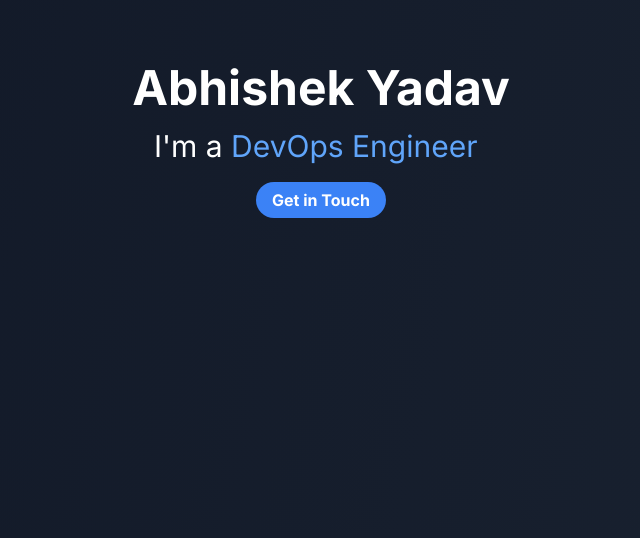
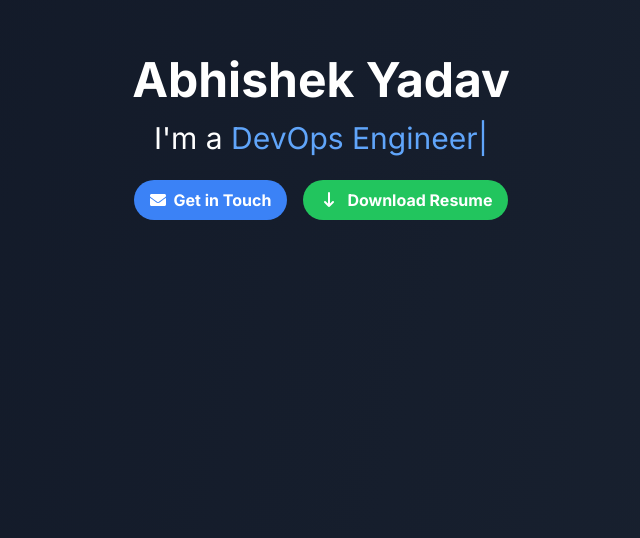
Before and after one commit to iam-abhishek-yadav/portfolio, a Next.js app: page / in a window 1280 px wide. Shown: the part 262-800 px from the top of the page, without its empty margins (319-959 px from the left). Built offline with nearby package versions, Linux system fonts and the light colour scheme.

Commit message:
clean code and remove extra components

```diff
--- a/app/page.tsx
+++ b/app/page.tsx
@@ -1,12 +1,10 @@
 import About from "@/components/About"
 import Blog from "@/components/Blog"
 import Certifications from "@/components/Certification"
-import Contact from "@/components/Contact"
 import Experience from "@/components/Experience"
 import Hero from "@/components/Hero"
 import Profiles from "@/components/Profiles"
 // import Projects from "@/components/Projects"
-import Resume from "@/components/Resume"
 import Skills from "@/components/Skills"
 import type { Metadata } from "next"
 
@@ -27,8 +25,6 @@ export default function Home() {
 			<Certifications />
 			<Profiles />
 			<Blog />
-			<Resume />
-			<Contact />
 		</main>
 	)
 }
--- a/components/Contact.tsx
+++ /dev/null
@@ -1,30 +0,0 @@
-"use client"
-
-import { motion } from "framer-motion"
-import { FaEnvelope } from "react-icons/fa"
-
-export default function Contact() {
-	return (
-		<section
-			id="contact"
-			className="py-20 px-4 max-w-4xl mx-auto">
-			<motion.div
-				initial={{ opacity: 0, y: 20 }}
-				animate={{ opacity: 1, y: 0 }}
-				transition={{ duration: 0.8 }}>
-				<h2 className="text-3xl font-bold mb-6 text-center">Get in Touch</h2>
-				<div className="text-center">
-					<p className="text-lg text-gray-600 mb-4">
-						Feel free to email me for any inquiries:
-					</p>
-					<a
-						href="mailto:abhishekyadav.recs@gmail.com"
-						className="inline-flex items-center px-6 py-3 bg-blue-500 text-white font-semibold rounded-lg shadow-md hover:bg-blue-600 transition duration-300 ease-in-out">
-						<FaEnvelope className="mr-2" />
-						Send an Email
-					</a>
-				</div>
-			</motion.div>
-		</section>
-	)
-}
--- a/components/Hero.tsx
+++ b/components/Hero.tsx
@@ -2,6 +2,7 @@
 
 import { motion } from "framer-motion"
 import { TypeAnimation } from "react-type-animation"
+import { FaEnvelope } from "react-icons/fa"
 
 export default function Hero() {
 	return (
@@ -10,24 +11,62 @@ export default function Hero() {
 				initial={{ opacity: 0, y: 20 }}
 				animate={{ opacity: 1, y: 0 }}
 				transition={{ duration: 0.8 }}>
+				{/* Name heading */}
 				<h1 className="text-5xl font-bold mb-4">Abhishek Yadav</h1>
+
+				{/* Animated role/title text */}
 				<h2 className="text-3xl mb-6">
 					I&apos;m a{" "}
 					<TypeAnimation
-						sequence={["Full-Stack Developer", 2000, "DevOps Engineer", 2000]}
+						sequence={[
+							"Full-Stack Developer",
+							2000,
+							"DevOps Engineer",
+							2000,
+							"Web3 Enthusiast",
+							2000,
+						]}
 						wrapper="span"
 						speed={50}
 						repeat={Number.POSITIVE_INFINITY}
 						className="text-blue-400"
 					/>
 				</h2>
-				<motion.a
-					href="#contact"
-					className="bg-blue-500 hover:bg-blue-600 text-white font-bold py-2 px-4 rounded-full transition duration-300 ease-in-out transform hover:scale-105"
-					whileHover={{ scale: 1.05 }}
-					whileTap={{ scale: 0.95 }}>
-					Get in Touch
-				</motion.a>
+
+				<div className="flex gap-4 justify-center">
+					{/* Email button */}
+					<motion.a
+						href="mailto:abhishekyadav.recs@gmail.com"
+						className="inline-flex items-center bg-blue-500 hover:bg-blue-600 text-white font-bold py-2 px-4 rounded-full transition duration-300 ease-in-out transform hover:scale-105"
+						whileHover={{ scale: 1.05 }}
+						whileTap={{ scale: 0.95 }}>
+						<FaEnvelope className="mr-2" />
+						Get in Touch
+					</motion.a>
+
+					{/* Resume download button */}
+					<motion.a
+						href="https://drive.google.com/uc?export=download&id=1tgc_udyYaic3R3ZajjXF-63-D3e1n43B"
+						download
+						className="inline-flex items-center bg-green-500 hover:bg-green-600 text-white font-bold py-2 px-4 rounded-full transition duration-300 ease-in-out transform hover:scale-105"
+						whileHover={{ scale: 1.05 }}
+						whileTap={{ scale: 0.95 }}>
+						<svg
+							className="w-5 h-5 mr-2"
+							fill="currentColor"
+							viewBox="0 0 20 20"
+							xmlns="http://www.w3.org/2000/svg">
+							<path
+								d="M10 3V16M10 16L14 12M10 16L6 12"
+								stroke="currentColor"
+								strokeWidth="2"
+								strokeLinecap="round"
+								strokeLinejoin="round"
+							/>
+						</svg>
+						Download Resume
+					</motion.a>
+				</div>
 			</motion.div>
 		</section>
 	)
--- a/components/Resume.tsx
+++ /dev/null
@@ -1,34 +0,0 @@
-"use client"
-
-import { motion } from "framer-motion"
-import { FaFileDownload } from "react-icons/fa"
-
-export default function Resume() {
-	return (
-		<section
-			id="resume"
-			className="py-20 px-4 max-w-4xl mx-auto">
-			<motion.div
-				initial={{ opacity: 0, y: 20 }}
-				animate={{ opacity: 1, y: 0 }}
-				transition={{ duration: 0.8 }}>
-				<h2 className="text-3xl font-bold mb-6 text-center">Resume</h2>
-				<div className="flex justify-center">
-					<motion.a
-						href="https://drive.google.com/uc?export=download&id=1tgc_udyYaic3R3ZajjXF-63-D3e1n43B"
-						download="YourName_Resume.pdf"
-						className="inline-flex items-center px-6 py-3 bg-blue-500 text-white font-semibold rounded-lg shadow-md hover:bg-blue-600 transition duration-300 ease-in-out"
-						whileHover={{ scale: 1.05 }}
-						whileTap={{ scale: 0.95 }}>
-						<FaFileDownload className="mr-2" />
-						Download Resume
-					</motion.a>
-				</div>
-				<p className="mt-4 text-center text-gray-400">
-					Get a detailed overview of my skills and experiences in a downloadable
-					format.
-				</p>
-			</motion.div>
-		</section>
-	)
-}
```
